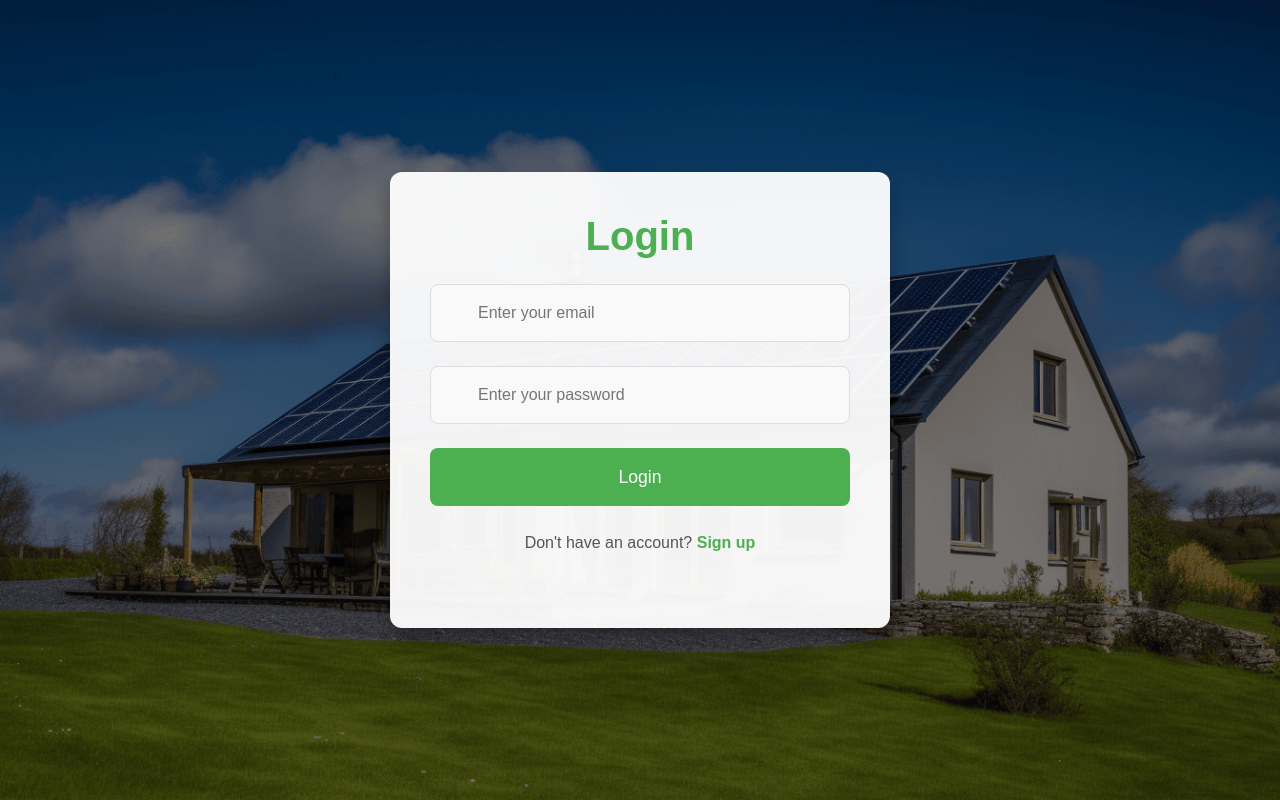
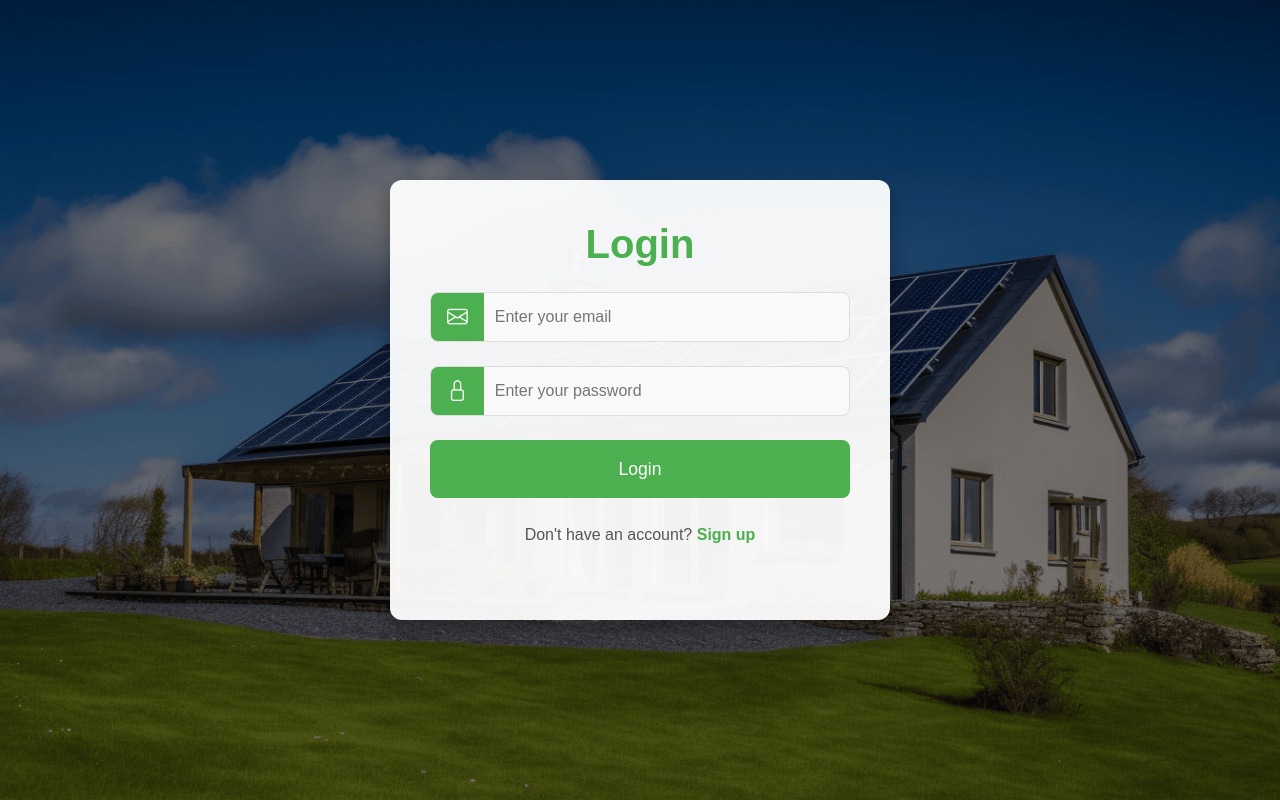
Before and after one commit to VisarGjema1/simplePage, an Angular app: page /login in a window 1280 px wide. Built offline with nearby package versions, Linux system fonts and the light colour scheme.

Commit message:
Fixed UI - Fixed Bootstrap icons - Fixed the UI of the fap component

```diff
--- a/angular.json
+++ b/angular.json
@@ -32,7 +32,8 @@
             ],
             "styles": [
               "node_modules/bootstrap/dist/css/bootstrap.min.css",
-              "src/styles.scss"
+              "src/styles.scss",
+              "node_modules/bootstrap-icons/font/bootstrap-icons.css"
             ],
             "scripts": [
               "node_modules/bootstrap/dist/js/bootstrap.bundle.min.js"
--- a/package.json
+++ b/package.json
@@ -19,6 +19,7 @@
     "@angular/platform-browser-dynamic": "^19.0.0",
     "@angular/router": "^19.0.0",
     "bootstrap": "^5.3.3",
+    "bootstrap-icons": "^1.11.3",
     "rxjs": "~7.8.0",
     "tslib": "^2.3.0",
     "zone.js": "~0.15.0"
--- a/src/app/faq/faq.component.scss
+++ b/src/app/faq/faq.component.scss
@@ -1,15 +1,24 @@
 @use "../../styles/variables" as v;
 
-h1,
-h2,
-h3,
-h4,
-h5,
-h6 {
-  color: v.$color-secondary;
+#faq {
+  background-color: #353333;
+  color: #e0e0e0;
+  font-weight: bold;
+
+  h2,
+  p {
+    color: #e0e0e0;
+    font-weight: bold;
+  }
+
+  .d-flex {
+    h5 {
+      color: cyan;
+      font-weight: bold;
+    }
+
+    p {
+      color: #e0e0e0;
+    }
+  }
 }
-
-p {
-  line-height: 1.6;
-  color: v.$color-gray;
-}
--- a/src/app/login/login.component.html
+++ b/src/app/login/login.component.html
@@ -4,7 +4,7 @@
     <form [formGroup]="loginForm" (ngSubmit)="onSubmit()">
       <div class="input-group">
         <div class="input-icon">
-          <i class="fa fa-envelope"></i>
+          <i class="bi bi-envelope"></i>
         </div>
         <input
           type="email"
@@ -22,7 +22,7 @@
       </div>
       <div class="input-group">
         <div class="input-icon">
-          <i class="fa fa-lock"></i>
+          <i class="bi bi-lock"></i>
         </div>
         <input
           type="password"
--- a/src/app/login/login.component.scss
+++ b/src/app/login/login.component.scss
@@ -65,13 +65,15 @@ body {
     border-radius: 8px;
     overflow: hidden;
     background-color: #f9f9f9;
+    height: 50px; // Set the height of the input group
 
     input {
       flex: 1;
-      padding: 1rem;
+      padding: 0.75rem; // Adjust padding to make the input field height match the icon
       border: none;
       font-size: 1rem;
       background: none;
+      height: 100%; // Make sure the input field takes up full height
 
       &:focus {
         outline: none;
@@ -80,12 +82,13 @@ body {
 
     .input-icon {
       padding: 0 1rem;
-      background-color: transparent; /* Remove the background color */
+      background-color: #4caf50;
       display: flex;
       align-items: center;
       justify-content: center;
       font-size: 1.3rem;
-      color: #4caf50;
+      color: white;
+      height: 100%;
     }
   }
 
--- a/src/app/login/login.component.ts
+++ b/src/app/login/login.component.ts
@@ -18,7 +18,7 @@ export class LoginComponent {
   constructor(
     private fb: FormBuilder,
     private router: Router,
-    private authService: AuthService // Inject AuthService
+    private authService: AuthService
   ) {
     this.loginForm = this.fb.group({
       email: ['', [Validators.required, Validators.email]],
@@ -30,20 +30,17 @@ export class LoginComponent {
     if (this.loginForm.valid) {
       const { email, password } = this.loginForm.value;
 
-      // Use AuthService to validate login
       const isValidUser = this.authService.login(email, password);
 
       if (isValidUser) {
-        // Redirect based on user role
         const role = this.authService.getRole();
         if (role === 'admin') {
           this.router.navigate(['/adminDashboard']);
         } else if (role === 'user') {
-          this.router.navigate(['']); // Replace 'home' with your main site route
+          this.router.navigate(['']);
         }
       } else {
         console.log('Invalid credentials!');
-        // Optionally, show an error message to the user
       }
     }
   }
```
Also changed, not shown: 1 other file (tests, documents, lock files or other folders).
